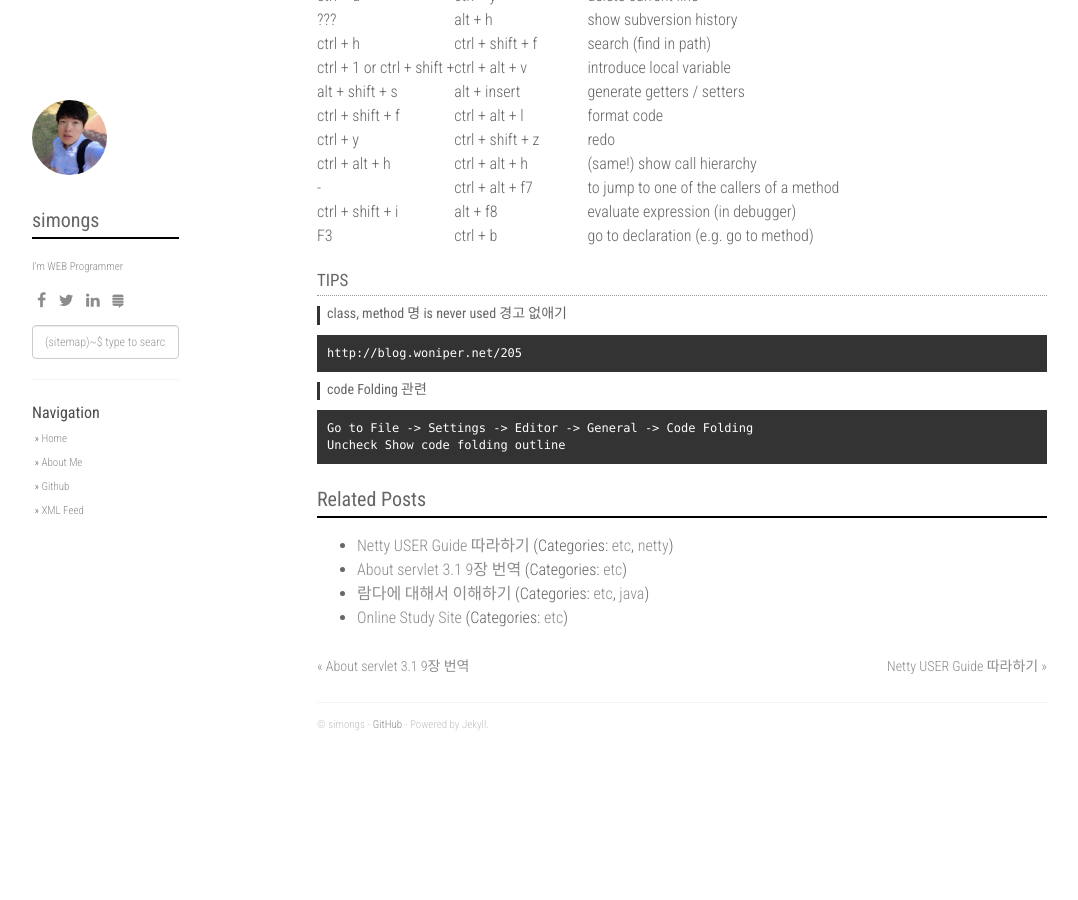
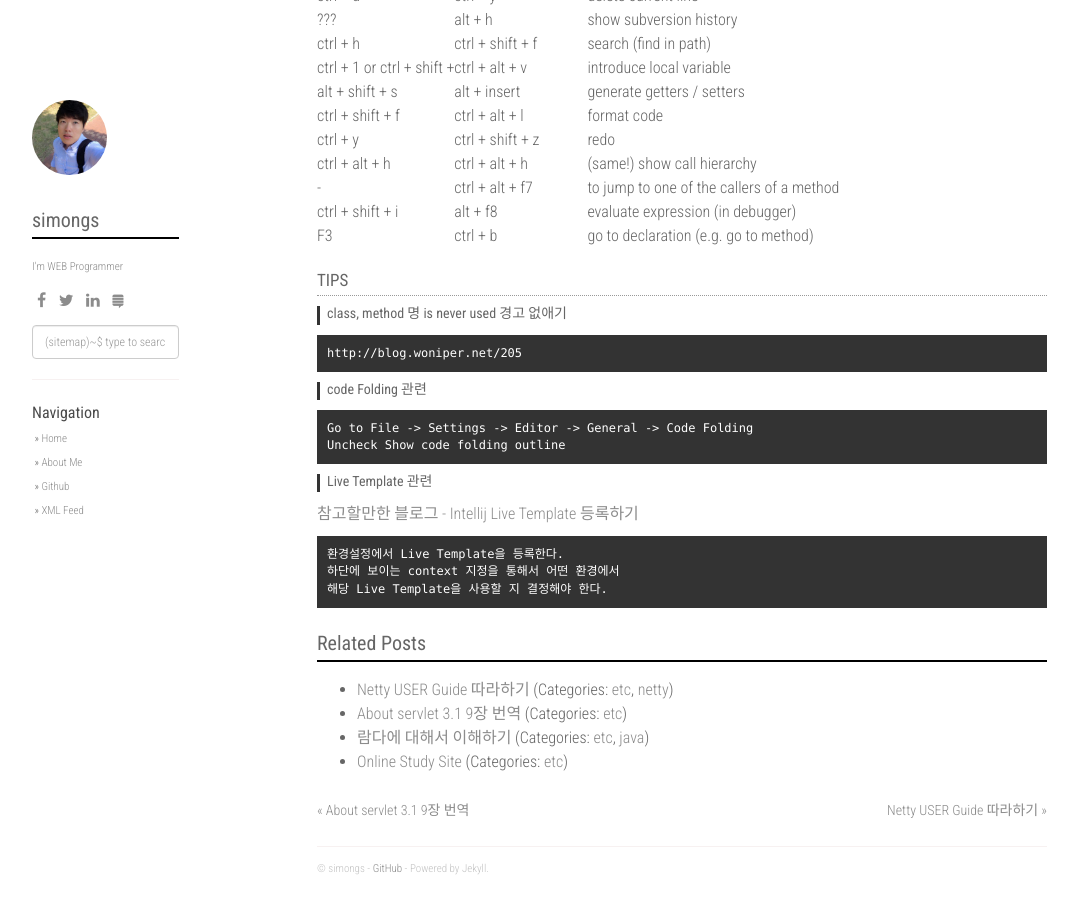
Before and after one commit to simongs/simongs.github.io, a Jekyll site: the page built from _posts/2016-10-25-IntelliJ_TIPS.markdown, in a window 1280 px wide and 900 px high, scrolled down 555 px. Shown: the whole window, without its empty margins (53-1131 px from the left). Built offline with Jekyll 4.4.1, drawn with Linux system fonts in a browser that asks for light colours; nearby versions of some CDN libraries; comment, search, counter and statistics services are not loaded; before the commit the page ends 1311 px from its top, so only the background shows below that.

Commit message:
commit and push

```diff
--- a/_posts/2016-10-25-IntelliJ_TIPS.markdown
+++ b/_posts/2016-10-25-IntelliJ_TIPS.markdown
@@ -47,3 +47,12 @@ http://blog.woniper.net/205
 Go to File -> Settings -> Editor -> General -> Code Folding
 Uncheck Show code folding outline
 ~~~
+
+#### Live Template 관련
+[참고할만한 블로그 - Intellij Live Template 등록하기](http://uncle-bae.blogspot.kr/2015/09/intellij-live-template.html)
+
+~~~
+환경설정에서 Live Template을 등록한다.
+하단에 보이는 context 지정을 통해서 어떤 환경에서
+해당 Live Template을 사용할 지 결정해야 한다.
+~~~
```
Also changed, not shown: _posts/2016-10-06-MAC_XCODE_단축키.markdown (+8 -1 lines), _posts/2016-10-31-JAVA_Lambda_Expression.markdown (added, +20 -0 lines).
